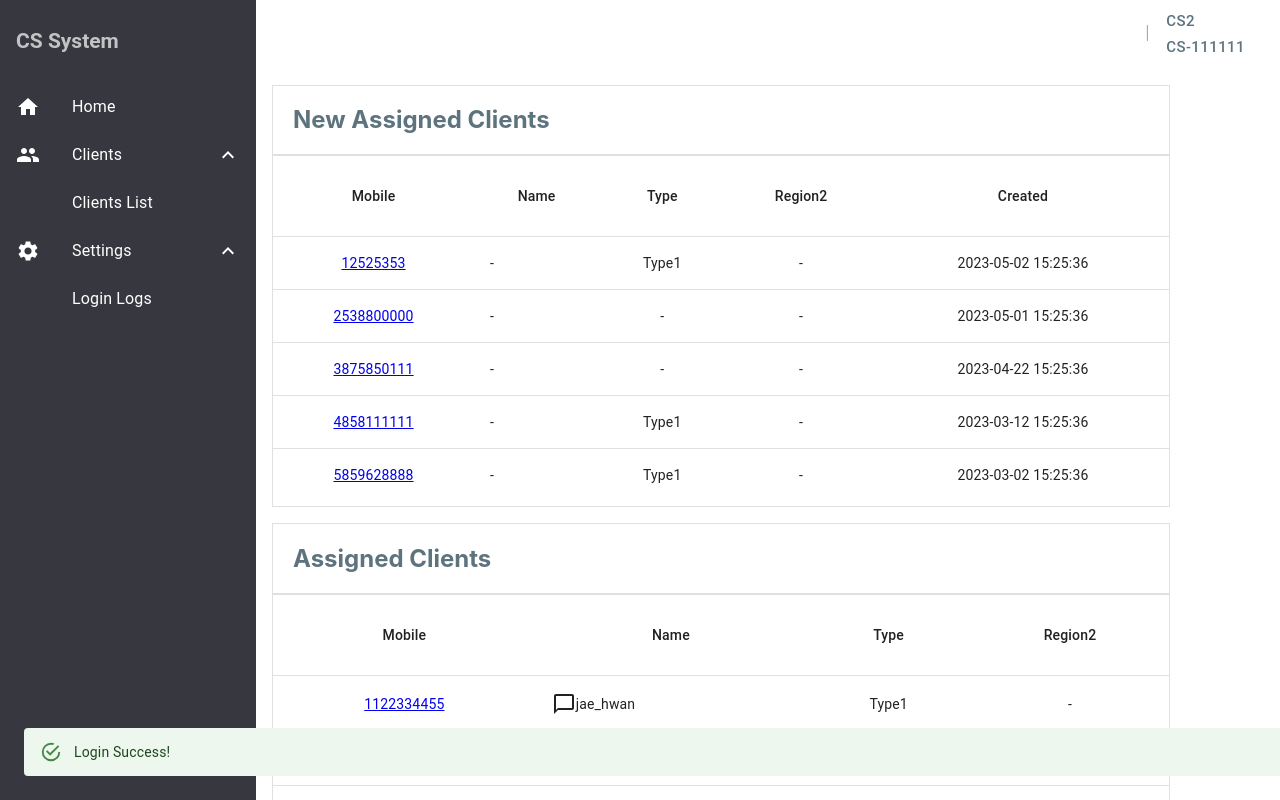
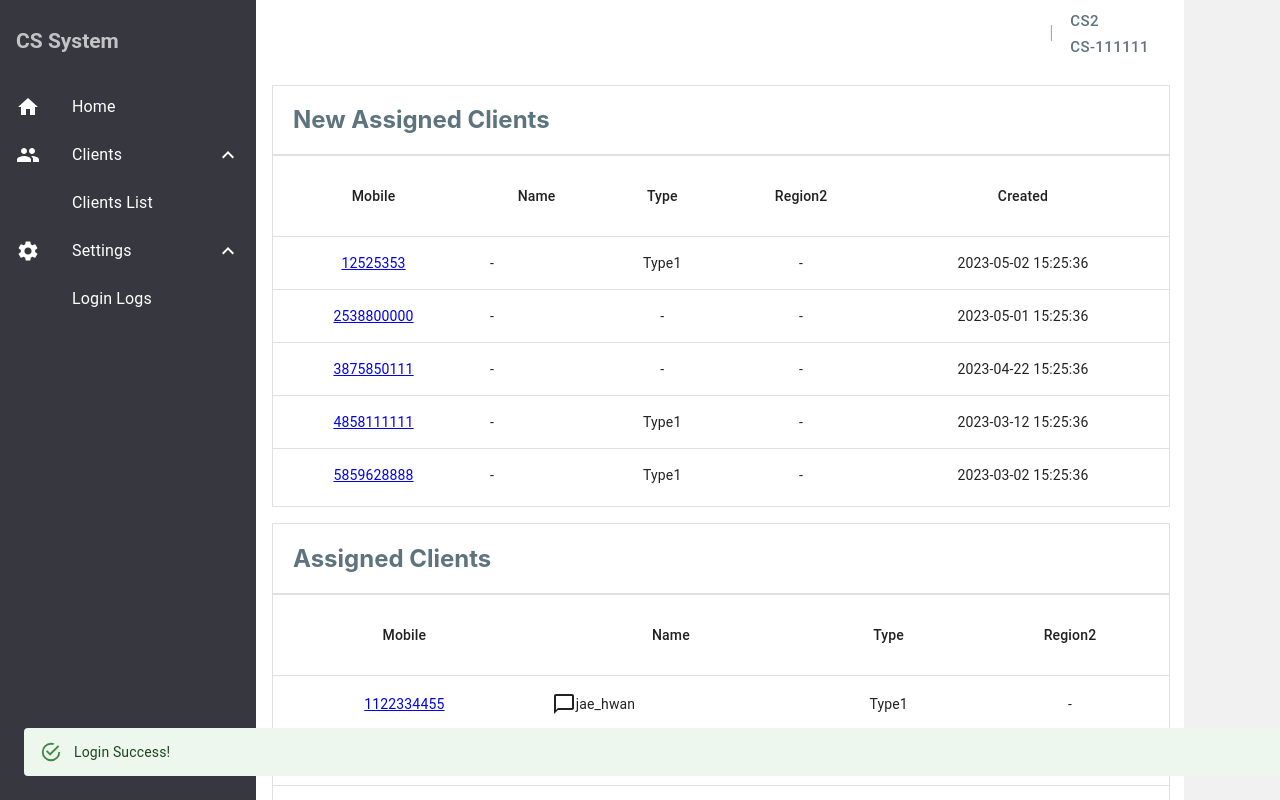
Before and after one commit to JayLiuZymber/muiCSsystem, a React (Create React App) app: page /login in a window 1280 px wide. Both pictures are taken after typing "Sample", "Sample123" into the empty fields and a click on the button "LOGIN". Shown: the top 800 px of the page. Built offline with nearby package versions, Linux system fonts and the light colour scheme.

Commit message:
fix SideList does not fixed

```diff
--- a/src/App.js
+++ b/src/App.js
@@ -2,15 +2,15 @@ import React from "react";
 import "./App.css";
 import Box from "@mui/material/Box";
 import Snackbar from "@mui/material/Snackbar";
-
-import SideList from "components/SideList";
-import TopBar from "components/TopBar";
-// import BottomBar from "components/BottomBar";
 // router
 import { Outlet } from "react-router-dom";
 // redux
 import { useSelector, useDispatch } from "react-redux";
 import { setUserInfo, setSnackbar } from "store/mainSlice";
+
+import SideList from "components/SideList";
+import TopBar from "components/TopBar";
+// import BottomBar from "components/BottomBar";
 
 function App() {
   const isSnackbarOpen = useSelector((state) => state.main.snackbar.isOpen);
@@ -19,9 +19,12 @@ function App() {
   const dispatch = useDispatch();
 
   return (
-    <Box sx={{ display: "flex" }}>
-      <SideList></SideList>
-      <Box component="main" sx={{ flexGrow: 1, bgcolor:'#fff' }}>
+    <Box>
+      <Box sx={{ display: "flex", position:'fixed', top:0, left:0}}>
+        <SideList></SideList>
+      </Box>
+
+      <Box component="main" sx={{ flexGrow: 1, position:'absolute', left: '20vw', bgcolor:'#fff' }}>
         <TopBar></TopBar>
         <Outlet />
       </Box>
--- a/src/components/SideList.js
+++ b/src/components/SideList.js
@@ -78,7 +78,7 @@ export default function SideList() {
   };
 
   return (
-    <Box bgcolor="#36373F" color="#fff">
+    <Box bgcolor="#36373F" color="#fff" height={'100vh'}>
        <ThemeProvider
         theme={createTheme({
           // components: {
```
